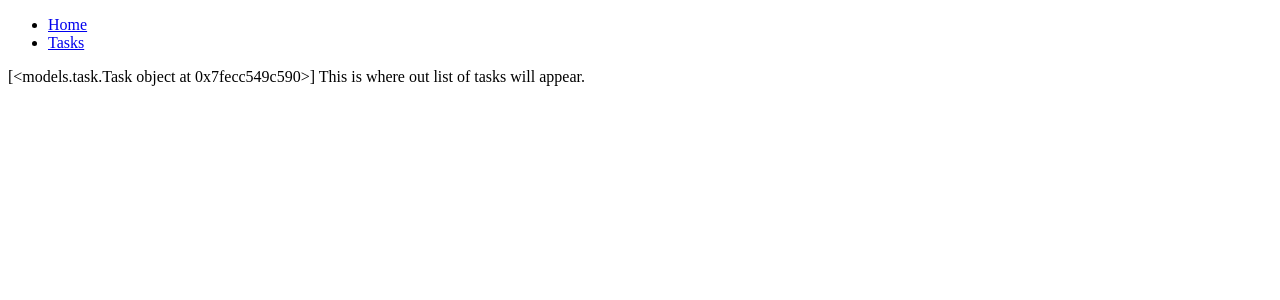
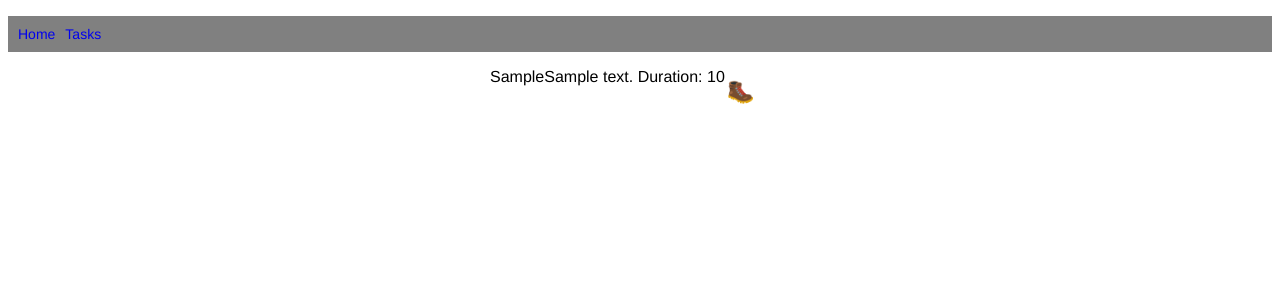
Before and after one commit to nahmed99/wk4_day3_sql_fullstack, a Flask app: page /tasks in a window 1280 px wide. Shown: the top 300 px of the page. Run offline with Flask 2, Linux system fonts and the light colour scheme; a database or web service that is not in the repository returns one stand-in record (values such as "Sample title"); some libraries are stand-ins or nearby versions.

Commit message:
added some html and tasks processing in templates/tasks/index.html

```diff
--- a/templates/base.html
+++ b/templates/base.html
@@ -4,6 +4,7 @@
   <meta charset="UTF-8">
   <meta name="viewport" content="width=device-width, initial-scale=1.0">
   <meta http-equiv="X-UA-Compatible" content="ie=edge">
+  <link rel="stylesheet" href="{{ url_for('static', filename='style.css') }}">
   <title>My Task List</title>
 </head>
 <body>
--- a/templates/tasks/index.html
+++ b/templates/tasks/index.html
@@ -2,8 +2,24 @@
 
 {% block content %}
 
-{{ all_tasks }}
+
+{% for task in all_tasks %}
+    {{task.user.first_name}}
+
+    <div class="description">
+        {{task.description}}
+        <span>Duration: {{task.duration}}</span>
+    </div>
+
+    <div class="buttons">
+        {% if task.completed == True %}
+            🦺
+        {% else %}
+            🥾
+        {% endif %}
+    </div>
+
+{% endfor %}
 
 
-This is where out list of tasks will appear.
 {% endblock %}
```
Also changed, not shown: controllers/tasks_controller.py (+19 -0 lines).
